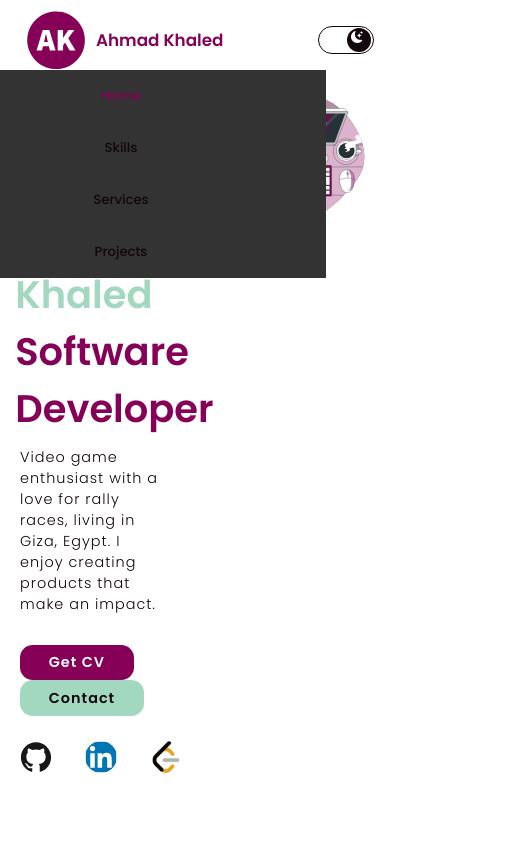
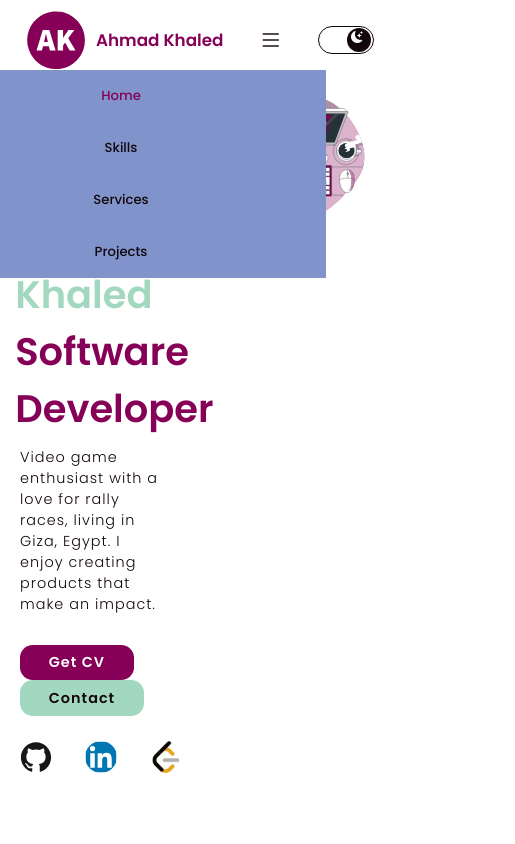
Before and after one commit to ahmads1990/PortfolioWebsite, a plain HTML site: page index.html in a window 390 px wide. Both pictures are taken after a click on the button "Toggle navigation". Shown: the top 844 px of the page, 515 px wide, since content can reach past the window. Drawn offline with nearby package versions, Linux system fonts and the light colour scheme.

Commit message:
Update overflow

```diff
--- a/index.html
+++ b/index.html
@@ -11,6 +11,7 @@
         <title>Ahmad Khaled Portfolio</title>
     </head>
     <body>
+        <div style="overflow-x: hidden">
             <script defer type="module" src="scripts.js"></script>
 
             <!-- Nav bar -->
@@ -59,8 +60,8 @@
                         <span class="hero-title">Software Developer</span>
                     </h2>
                     <h3>
-                    Video game enthusiast with a love for rally races, living in Giza, Egypt. I enjoy creating products
-                    that make an impact.
+                        Video game enthusiast with a love for rally races, living in Giza, Egypt. I enjoy creating
+                        products that make an impact.
                     </h3>
                     <div class="hero-buttons">
                         <button class="hero-button" onclick="redirectToGoogleDrive()">Get CV</button>
@@ -242,7 +243,13 @@
                         <input name="_redirect" type="hidden" id="name" value="https://ahmadkhaled.me" />
                         <input type="text" name="name" id="name" placeholder="First name" required /><br />
                         <input type="email" name="email" id="email" placeholder="Email" required /><br />
-                    <input type="text" name="phoneNumber" id="phoneNumber" placeholder="Phone number" required /><br />
+                        <input
+                            type="text"
+                            name="phoneNumber"
+                            id="phoneNumber"
+                            placeholder="Phone number"
+                            required
+                        /><br />
                         <input type="text" name="message" id="message" placeholder="Your message" required /><br />
                         <input name="_formsubmit_id" type="text" style="display: none" />
                         <input class="hero-button" value="Submit" type="submit" />
@@ -285,5 +292,6 @@
                     navLinks.classList.toggle("active");
                 });
             </script>
+        </div>
     </body>
 </html>
--- a/styles.css
+++ b/styles.css
@@ -83,7 +83,7 @@ header {
     display: none;
     background: none;
     border: none;
-    color: white;
+    color: var(--text-primary-color);
     font-size: 1.5rem;
     cursor: pointer;
 }
@@ -97,8 +97,8 @@ header {
         position: absolute;
         top: 70px;
         right: 0;
-        background-color: #333;
-        width: 100%;
+        background-color: var(--service-background-color);
+        width: 100vw;
         text-align: center;
     }
     .nav-options {
```
Lines whose indentation alone changed are shown as unchanged.
